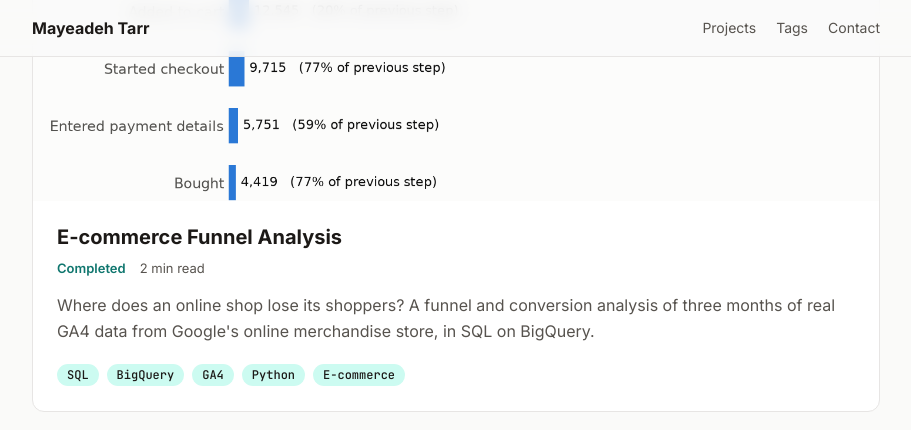
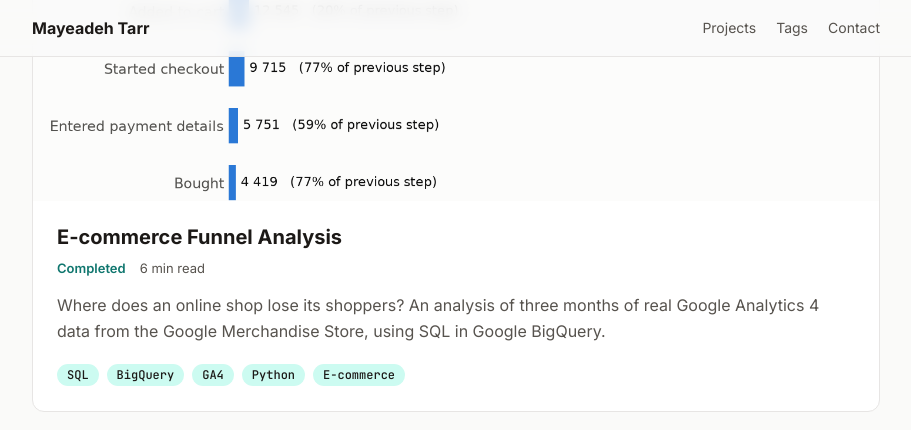
Before and after one commit to maytarr/maytarr.github.io, a Jekyll site: the page built from index.html, in a window 1280 px wide and 900 px high, scrolled down 890 px. Shown: the top 430 px of the window, without its empty margins (184-1095 px from the left). Built offline with Jekyll 4.4.1, drawn with Linux system fonts in a browser that asks for light colours; part of the change alters nothing that is shown.

Commit message:
Revise e-commerce write-up: clearer headings, spelled-out terms, SA number format
Co-Authored-By: Claude Opus 5.5 <noreply@anthropic.com>

```diff
--- a/_projects/ecommerce-funnel-analysis.md
+++ b/_projects/ecommerce-funnel-analysis.md
@@ -1,46 +1,72 @@
 ---
 title: E-commerce Funnel Analysis
-description: Where does an online shop lose its shoppers? A funnel and conversion analysis of three months of real GA4 data from Google's online merchandise store, in SQL on BigQuery.
+description: Where does an online shop lose its shoppers? An analysis of three months of real Google Analytics 4 data from the Google Merchandise Store, using SQL in Google BigQuery.
 date: 2026-11-16
 status: Completed
 tags: [SQL, BigQuery, GA4, Python, E-commerce]
 github: https://github.com/maytarr/ecommerce-funnel-analysis
 image: /assets/images/ecommerce-funnel/01_funnel.png
-image_alt: Bar chart of the shopping funnel, from 267,116 visitors down to 4,419 buyers
+image_alt: Bar chart of the shopping funnel, from 267 116 visitors down to 4 419 buyers
 ---
 
-Every online shop has the same problem: lots of people visit, very few buy. The question is *where* they give up. Is it when they first land, when they look at a product, or halfway through checkout? Each answer points to a different fix.
+Every online shop has the same problem: many people visit, but very few buy. The real question is *where* they drop out of the buying process. Is it when they first land on the website, when they look at a product, or halfway through checkout? Each answer points to a different fix.
 
-To find out, I analysed three months of real data from the **Google Merchandise Store** (the shop that sells Google-branded hoodies, mugs and stickers). Google publishes this data for free in BigQuery, in the same GA4 format that most online shops use.
+To find out, I analysed three months of real data (1 November 2020 to 31 January 2021) from the **Google Merchandise Store**, the online shop that sells Google-branded hoodies, mugs and stickers. Google makes this data freely available in **Google BigQuery**, its cloud database, in the same **Google Analytics 4 (GA4)** format that many online shops use. I used **SQL (Structured Query Language)**, the standard language for asking questions of a database, to analyse it.
 
-## How a shop "sees" its visitors
+## How online shops track the buying journey
 
-GA4 records every action a visitor takes as an **event**: starting a visit, viewing a product, adding to cart, starting checkout, entering payment details, buying. String those steps together and you get a **funnel**: wide at the top (everyone who visits), narrow at the bottom (the few who buy). I wrote SQL queries to count how many people reached each step, then split those counts by device, by how visitors arrived, and by week.
+GA4 records every action a visitor takes as an **event**: starting a visit, viewing a product, adding it to the cart, starting checkout, entering payment details and buying. Lined up in order, these steps form a **funnel**. It is wide at the top, because everyone who visits is counted, and narrow at the bottom, because only a few people buy.
 
-## What I found
+I counted how many visitors reached each step, then compared those numbers by device, by how visitors arrived at the shop, and week by week.
 
-**Most shoppers are lost long before checkout.** Of 267,116 visitors, only 23% looked at a single product, and only 20% of those added something to their cart. Overall, 1.65% of visitors bought something, which is within the normal range for online shops.
+## Key findings
 
-**Once people commit, most follow through.** 77% of people who add to cart start checkout. The one leak inside checkout is between starting it and entering payment details, where 41% leave. That's usually where shipping costs appear, so it would be my first candidate for an A/B test.
+**Most visitors leave long before checkout.** Of 267 116 visitors, only 23% looked at a single product, and only 20% of those added something to their cart. Overall, 1.65% of visitors bought something, which is within the normal range for online shops (roughly 1% to 3%).
 
-**Phone or computer barely matters.** Mobile visitors bought at 1.71% and desktop visitors at 1.62%. That looks like a difference, but a statistical test says it could easily be chance (p = 0.056), so the honest answer is "no clear difference".
+**Once people add something to their cart, most go on to buy.** 77% of people who added an item to their cart started checkout.
+
+**The biggest drop-off inside checkout is at the payment step.** Of the 9 715 people who started checkout, 5 751 went on to enter their payment details. That means about 3 960 people (41%) stopped at this point. This is usually the stage where shipping costs and delivery details appear, so unexpected costs are a likely reason. It would be my first choice for an A/B test (see *What I would do next*).
+
+**Mobile and desktop shoppers buy at similar rates.** 1.71% of mobile visitors bought something, compared with 1.62% of desktop visitors. That looks like a difference, but small gaps can appear by chance. A statistical test gave a **p-value** of 0.056, which is the probability of seeing a gap this size if there were no real difference. Analysts usually require a p-value below 0.05 before calling a difference real, so the honest conclusion is that there is no clear difference.
 
 ![Purchase rate by traffic source](/assets/images/ecommerce-funnel/02_purchase_rate_by_source.png)
 
-**Visitors from ads buy least.** People who clicked a paid ad bought about half as often as people who arrived through a link on another website. The data has no ad spend, so I can't say whether the ads pay for themselves. That would need ad-platform cost data joined to these results.
+**Visitors who arrive through paid ads are the least likely to buy.** The shop records how each visitor first arrived: through a link on another website, by typing the address, through an unpaid Google search result, or by clicking a paid ad. Of the visitors who arrived through a paid ad, 0.98% bought something, about half the rate of visitors who arrived through a link on another website (1.89%).
+
+That does not automatically mean the ads are a waste of money. Each ad click costs the shop money, but the dataset does not include those costs. If clicks are cheap, a low purchase rate can still be profitable. If they are expensive, the same purchase rate could mean the shop loses money on every sale. Without the cost data, the analysis can show *how well* ad visitors convert, but not *whether the ads pay for themselves*.
 
 ![Weekly trend](/assets/images/ecommerce-funnel/03_weekly_trend.png)
 
-**The peak wasn't Black Friday.** The busiest week was the one starting 7 December, most likely the last safe week to order for Christmas delivery. After that, sales collapse. Early January is a puzzle: nearly as many visitors as the peak, but very few buyers.
+**Sales peaked in early December, not on Black Friday.** The busiest week started on 7 December, which was most likely the last safe week to order for Christmas delivery. After 21 December, sales fell sharply. Early January is harder to explain: the shop had almost as many visitors as in peak season, but very few of them bought anything.
 
-## The number that didn't add up
+## A revenue drop that turned out to be a tracking error
 
-In the last week of January, revenue per buyer suddenly dropped from about $75 to $18. Rather than report that as a finding, I checked it day by day. People were still buying at the usual rate, but from 26 January more and more purchases were recorded as **$0**, until on 31 January all of them were. It was a tracking problem, not a change in shopping, so I excluded that revenue from my conclusions.
+In the last week of January, the average amount spent per buyer fell to about US$18. In every earlier week, it was between about US$60 and US$105. Before reporting this as a finding, I checked the data day by day.
 
-## What I'd do next
+The number of purchases stayed within its usual range, at about 20 to 100 a day. What changed was how they were recorded. Up to 25 January, only a small share of purchases (4% to 13% a day) had a value of US$0, which is normal for free or fully discounted orders. From 26 January, that share rose quickly:
 
-- Follow individual visitors step by step through the funnel, instead of counting each step separately.
-- Join ad-spend data to work out cost per purchase for each traffic source.
-- Design an A/B test for the checkout step, for example showing shipping costs earlier.
+| Date | Purchases recorded as US$0 |
+|---|---|
+| 18–25 January | 4% to 13% |
+| 26 January | 60% |
+| 28 January | 93% |
+| 31 January | 100% |
+
+The shop did not suddenly start giving its products away. People were still buying, but the tracking stopped recording how much they paid. This means the purchase counts from the last week are still reliable, but the revenue figures are not. I therefore excluded revenue from 26 January onwards from my conclusions.
+
+## What I would do next
+
+**1. Follow each visitor through the steps in order.** At the moment, each step is counted separately: a person counts as "added to cart" if they did it at any point in the three months, even if they never viewed a product beforehand, or did so in a different visit. A stricter funnel would follow each visit and only count a step if the previous step happened first, in the same visit. In SQL, this means finding the time each visitor first reached each step and checking that the times are in the right order. This would give more accurate drop-off rates, and would also show how long people take between steps.
+
+**2. Add advertising costs to work out the cost per purchase.** If the shop's ad spend were available, I could divide it by the number of purchases from ad visitors to get the **cost per purchase**. For example, if 15 000 ad clicks cost US$7 500 (US$0.50 a click) and produced 150 purchases, each purchase cost US$50 to win. If the average order is about US$75, the ads are profitable. If each click costs US$2, the same 150 purchases cost US$200 each, and the ads lose money. *(These costs are made-up examples; the dataset does not include ad spend.)* This would turn "ad visitors buy less often" into a clear answer to the question a business actually cares about: should we keep paying for these ads?
+
+**3. Test whether showing shipping costs earlier reduces the checkout drop-off.** An **A/B test** shows two versions of a page to two randomly chosen groups of visitors at the same time, and compares the results.
+
+- **Version A (current):** shipping costs appear at the payment step.
+- **Version B (test):** shipping costs are shown on the cart page, before checkout starts.
+- **Main measure:** the share of people who start checkout and go on to buy. Currently this is about 45%.
+- **Size of the test:** decide in advance how big an improvement is worth detecting. To reliably detect an increase from 45% to 48%, each version needs about 4 300 checkout visitors. At this shop's traffic, that would take roughly three months.
+- **Deciding the winner:** when the planned number of visitors is reached, compare the two purchase rates with the same kind of significance test I used for mobile and desktop. Version B wins only if its rate is higher and the p-value is below 0.05.
+- **Side effects to watch:** showing shipping costs earlier could put some people off adding items to their cart at all. So I would also check that the overall share of visitors who buy does not fall.
 
 The SQL queries, results and charts are in the [GitHub repository](https://github.com/maytarr/ecommerce-funnel-analysis).
```
Also changed, not shown: assets/images/ecommerce-funnel/01_funnel.png, assets/images/ecommerce-funnel/02_purchase_rate_by_source.png, assets/images/ecommerce-funnel/03_weekly_trend.png.
